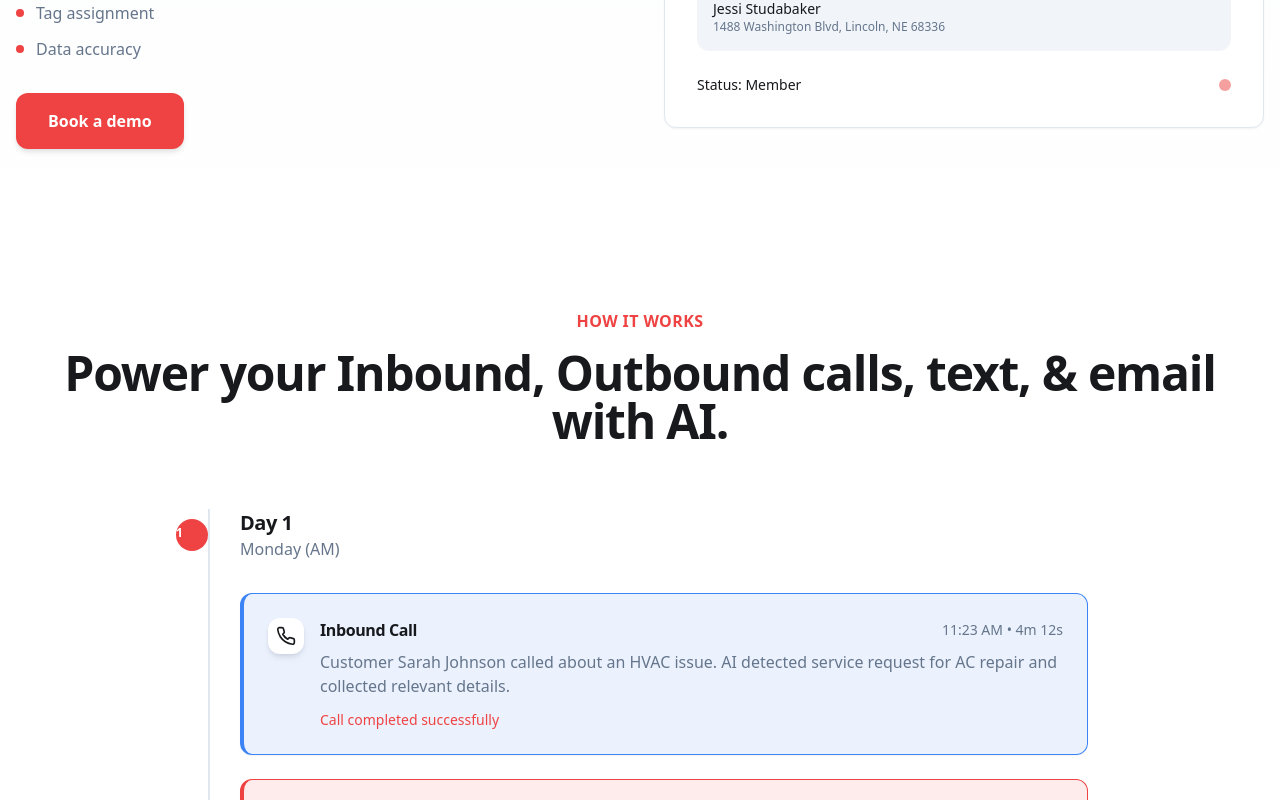
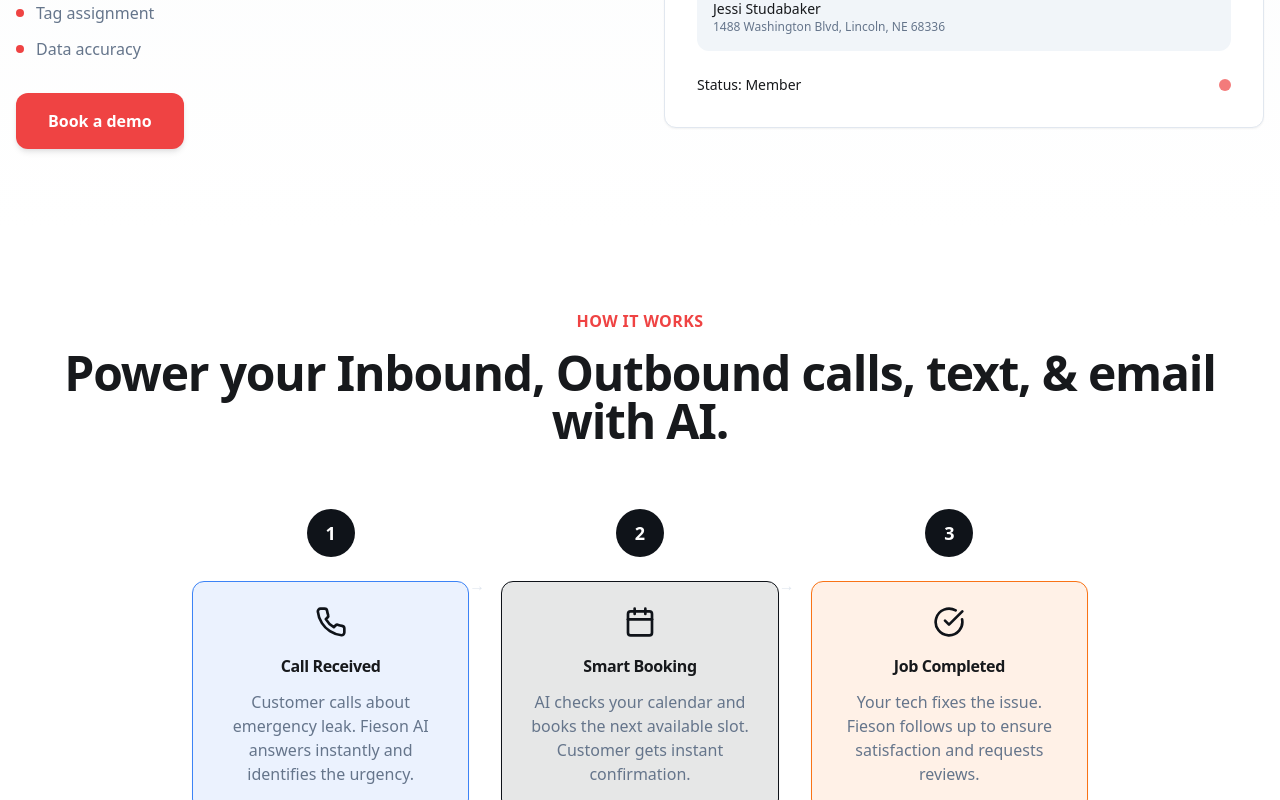
Before and after one commit to leanchain/fieson-landing-hs, a React (Vite) app: page / in a window 1280 px wide. Shown: the part 2000-2800 px from the top of the page. Built offline with nearby package versions, Linux system fonts and the light colour scheme.

Commit message:
Refactor: Simplify How It Works section
Update the "How It Works" section to be simpler and higher-level. Replace all instances of "sameday AI" with "Fieson AI".

```diff
--- a/src/components/CompanyLogos.tsx
+++ b/src/components/CompanyLogos.tsx
@@ -51,7 +51,7 @@ const CompanyLogos = () => {
           </div>
           <div className="text-center">
             <div className="text-4xl lg:text-5xl font-bold text-foreground mb-2">96%</div>
-            <p className="text-muted-foreground">Satisfaction from Sameday customers.</p>
+            <p className="text-muted-foreground">Satisfaction from Fieson customers.</p>
           </div>
         </div>
       </div>
--- a/src/components/Footer.tsx
+++ b/src/components/Footer.tsx
@@ -95,7 +95,7 @@ const Footer = () => {
               <div className="w-8 h-8 bg-primary-foreground rounded-lg flex items-center justify-center">
                 <span className="text-primary font-bold text-lg">S</span>
               </div>
-              <span className="text-xl font-bold">Sameday</span>
+              <span className="text-xl font-bold">Fieson</span>
             </div>
 
             {/* Legal */}
@@ -116,7 +116,7 @@ const Footer = () => {
 
             {/* Copyright */}
             <div className="text-sm text-primary-foreground/80">
-              © Sameday AI Inc. 2025
+              © Fieson AI Inc. 2025
             </div>
           </div>
 
--- a/src/components/HowItWorks.tsx
+++ b/src/components/HowItWorks.tsx
@@ -4,100 +4,22 @@ import { Calendar, Phone, MessageSquare, Star, CheckCircle, Clock } from "lucide
 const HowItWorks = () => {
   const steps = [
     {
-      day: "Day 1",
-      time: "Monday (AM)",
-      steps: [
-        {
-          title: "Inbound Call",
-          time: "11:23 AM • 4m 12s",
-          description: "Customer Sarah Johnson called about an HVAC issue. AI detected service request for AC repair and collected relevant details.",
-          status: "Call completed successfully",
+      title: "Call Received",
+      description: "Customer calls about emergency leak. Fieson AI answers instantly and identifies the urgency.",
       icon: Phone,
       type: "inbound"
     },
     {
-          title: "ST Check",
-          time: "11:28 AM • Automated",
-          description: "AI checked technician availability in ServiceTitan and found 3 possible time slots in customer's area.",
-          status: "Available Techs: 3",
-          icon: CheckCircle,
-          type: "capacity"
-        },
-        {
-          title: "Appt Booked",
-          time: "11:32 AM • Confirmed",
-          description: "Booked appointment for tomorrow at 2:00 PM. AI created service ticket #45982 in ServiceTitan with all customer details.",
-          status: "AI determined appointment priority based on customer description and weather forecast.",
+      title: "Smart Booking",
+      description: "AI checks your calendar and books the next available slot. Customer gets instant confirmation.",
       icon: Calendar,
       type: "ai-powered"
     },
     {
-          title: "SMS Confirm",
-          time: "11:35 AM • Automated",
-          description: "Sent appointment confirmation to (555) 123-4567 with technician details, estimated arrival window, and preparation instructions.",
-          status: "Message delivered",
-          icon: MessageSquare,
-          type: "ai-powered"
-        }
-      ]
-    },
-    {
-      day: "Day 2",
-      time: "Tuesday",
-      steps: [
-        {
-          title: "Reminder",
-          time: "10:00 AM • Automated",
-          description: "Sent service reminder with technician ETA and tracking link. Customer replied 'Thanks' confirming availability.",
-          status: "Customer confirmed",
-          icon: Clock,
-          type: "ai-powered"
-        },
-        {
-          title: "Service Done",
-          time: "3:45 PM • Updated in ST",
-          description: "Technician marked job complete in ServiceTitan. Replaced faulty capacitor and performed system maintenance. Invoice generated.",
-          status: "Service Duration: 1h 15m • Invoice Amount: $328.50",
+      title: "Job Completed",
+      description: "Your tech fixes the issue. Fieson follows up to ensure satisfaction and requests reviews.",
       icon: CheckCircle,
       type: "service-update"
-        }
-      ]
-    },
-    {
-      day: "Day 3",
-      time: "Wednesday",
-      steps: [
-        {
-          title: "Happy Call",
-          time: "11:15 AM • 2m 30s",
-          description: "AI made outbound call to check satisfaction. Customer reported system working perfectly and appreciated fast service.",
-          status: "Customer satisfied",
-          icon: Phone,
-          type: "ai-powered"
-        },
-        {
-          title: "Review Ask",
-          time: "11:18 AM • Automated",
-          description: "Sent SMS with Google review link following positive satisfaction call. Included personalized thank you message.",
-          status: "Awaiting response",
-          icon: MessageSquare,
-          type: "ai-powered"
-        }
-      ]
-    },
-    {
-      day: "Day 5",
-      time: "Friday",
-      steps: [
-        {
-          title: "5★ Review",
-          time: "2:22 PM • Google",
-          description: "Customer left 5-star review on Google. AI flagged positive mention of technician John for manager recognition.",
-          status: "Rating: ★★★★★",
-          icon: Star,
-          type: "ai-powered"
-        }
-      ]
     }
   ];
 
@@ -126,58 +48,34 @@ const HowItWorks = () => {
           </h2>
         </div>
 
-        <div className="relative max-w-4xl mx-auto">
-          {/* Timeline Line */}
-          <div className="absolute left-4 top-0 bottom-0 w-0.5 bg-border hidden md:block" />
-
-          <div className="space-y-12">
-            {steps.map((dayGroup, dayIndex) => (
-              <div key={dayIndex} className="relative">
-                {/* Day Header */}
-                <div className="flex items-center mb-8">
-                  <div className="hidden md:block absolute left-0 w-8 h-8 bg-accent rounded-full flex items-center justify-center -ml-4">
-                    <span className="text-accent-foreground text-xs font-bold">{dayIndex + 1}</span>
-                  </div>
-                  <div className="md:ml-12">
-                    <h3 className="text-xl font-bold text-foreground">{dayGroup.day}</h3>
-                    <p className="text-muted-foreground">{dayGroup.time}</p>
-                  </div>
+        <div className="grid md:grid-cols-3 gap-8 max-w-4xl mx-auto">
+          {steps.map((step, index) => {
+            const Icon = step.icon;
+            return (
+              <div key={index} className="relative">
+                {/* Step Number */}
+                <div className="w-12 h-12 bg-primary rounded-full flex items-center justify-center mx-auto mb-6">
+                  <span className="text-primary-foreground font-bold text-lg">{index + 1}</span>
                 </div>
 
-                {/* Day Steps */}
-                <div className="md:ml-12 space-y-6">
-                  {dayGroup.steps.map((step, stepIndex) => {
-                    const Icon = step.icon;
-                    return (
-                      <Card key={stepIndex} className={`p-6 ${getStepColor(step.type)} border-l-4`}>
-                        <div className="flex items-start space-x-4">
-                          <div className="p-2 bg-background rounded-lg shadow-soft">
-                            <Icon className="w-5 h-5 text-foreground" />
+                {/* Step Card */}
+                <Card className={`p-6 text-center ${getStepColor(step.type)}`}>
+                  <div className="mb-4">
+                    <Icon className="w-8 h-8 text-primary mx-auto" />
                   </div>
-                          <div className="flex-1">
-                            <div className="flex items-center justify-between mb-2">
-                              <h4 className="font-semibold text-foreground">{step.title}</h4>
-                              <span className="text-sm text-muted-foreground">{step.time}</span>
+                  <h4 className="font-bold text-foreground mb-3">{step.title}</h4>
+                  <p className="text-muted-foreground">{step.description}</p>
+                </Card>
+
+                {/* Arrow */}
+                {index < steps.length - 1 && (
+                  <div className="hidden md:block absolute top-16 -right-4 text-border">
+                    →
                   </div>
-                            <p className="text-muted-foreground mb-3">{step.description}</p>
-                            <div className="text-sm font-medium text-accent">{step.status}</div>
+                )}
               </div>
-                        </div>
-                      </Card>
             );
           })}
-                </div>
-              </div>
-            ))}
-          </div>
-
-          {/* Completion Badge */}
-          <div className="text-center mt-12">
-            <div className="inline-flex items-center space-x-2 bg-accent text-accent-foreground px-6 py-3 rounded-full font-semibold">
-              <CheckCircle className="w-5 h-5" />
-              <span>Cycle Complete - 5 days</span>
-            </div>
-          </div>
         </div>
       </div>
     </section>
--- a/src/components/Testimonials.tsx
+++ b/src/components/Testimonials.tsx
@@ -8,7 +8,7 @@ const Testimonials = () => {
       title: "Owner",
       company: "Thompson Family Plumbing",
       image: "/api/placeholder/80/80",
-      quote: "The Sameday AI team responds so quickly that sometimes we joke that their own employees might be AI.",
+      quote: "The Fieson AI team responds so quickly that sometimes we joke that their own employees might be AI.",
       rating: 5,
       years: "2 years",
       responseTime: "15 mins"
@@ -42,7 +42,7 @@ const Testimonials = () => {
       title: "COO",
       company: "Rove Pest Control",
       image: "/api/placeholder/80/80",
-      quote: "We just had our 2nd week in a row of zero missed Google Local Services calls. This is pretty cool to see since implementing Sameday.",
+      quote: "We just had our 2nd week in a row of zero missed Google Local Services calls. This is pretty cool to see since implementing Fieson.",
       rating: 5
     },
     {
@@ -64,7 +64,7 @@ const Testimonials = () => {
             Hands-on setup and support for optimal AI performance.
           </h2>
           <p className="text-lg text-muted-foreground max-w-3xl mx-auto">
-            Experience firsthand how the Sameday AI team is renowned for their exceptional support
+            Experience firsthand how the Fieson AI team is renowned for their exceptional support
             and lightning-fast response times, often leading customers to think they must be AI themselves.
           </p>
         </div>
@@ -103,7 +103,7 @@ const Testimonials = () => {
                 </div>
                 <div className="text-center">
                   <div className="text-4xl font-bold mb-2">{testimonials[0].years}</div>
-                  <div className="text-primary-foreground/80">As a Sameday Customer</div>
+                  <div className="text-primary-foreground/80">As a Fieson Customer</div>
                 </div>
               </div>
             </div>
--- a/src/components/UseCases.tsx
+++ b/src/components/UseCases.tsx
@@ -12,7 +12,7 @@ const UseCases = () => {
       name: "AI DISPATCHER",
       icon: Phone,
       title: "AI Dispatcher",
-      description: "Efficiently prioritize high-value jobs, manage capacity, assign tags, and ensure data accuracy with Sameday's AI Dispatcher.",
+      description: "Efficiently prioritize high-value jobs, manage capacity, assign tags, and ensure data accuracy with Fieson's AI Dispatcher.",
       features: ["Job prioritization", "Capacity management", "Tag assignment", "Data accuracy"],
     },
     {
@@ -20,7 +20,7 @@ const UseCases = () => {
       name: "AI CSR",
       icon: MessageSquare,
       title: "AI CSR",
-      description: "Easily handle customer inquiries, billing, rescheduling, follow-ups, and reminders with Sameday's AI CSR.",
+      description: "Easily handle customer inquiries, billing, rescheduling, follow-ups, and reminders with Fieson's AI CSR.",
       features: ["Customer inquiries", "Billing support", "Rescheduling", "Follow-ups"],
     },
     {
@@ -28,7 +28,7 @@ const UseCases = () => {
       name: "AI Sales",
       icon: DollarSign,
       title: "AI Salesperson",
-      description: "Sell Memberships, Negotiate Payment Plans, Upsell Packages at Any Hour of the Day with Sameday's AI Sales Agent",
+      description: "Sell Memberships, Negotiate Payment Plans, Upsell Packages at Any Hour of the Day with Fieson's AI Sales Agent",
       features: ["Membership sales", "Payment plans", "Upselling", "24/7 availability"],
     },
     {
@@ -36,7 +36,7 @@ const UseCases = () => {
       name: "AI Receptionist",
       icon: Users,
       title: "AI Receptionist",
-      description: "Sameday's AI answering service will speak with customers and book appointments — just like your best salesperson.",
+      description: "Fieson's AI answering service will speak with customers and book appointments — just like your best salesperson.",
       features: ["Appointment booking", "Customer service", "Call routing", "Professional communication"],
     },
   ];
@@ -107,7 +107,7 @@ const UseCases = () => {
                       <div className="w-8 h-8 bg-accent rounded-lg flex items-center justify-center">
                         <span className="text-accent-foreground font-bold text-sm">S</span>
                       </div>
-                      <span className="font-semibold">Sameday AI</span>
+                      <span className="font-semibold">Fieson AI</span>
                     </div>
                     <div className="text-sm text-muted-foreground">Live</div>
                   </div>
--- a/src/index.css
+++ b/src/index.css
@@ -2,7 +2,7 @@
 @tailwind components;
 @tailwind utilities;
 
-/* Sameday AI Design System - HSL Colors Only */
+/* Fieson AI Design System - HSL Colors Only */
 
 @layer base {
   :root {
--- a/src/pages/Industries.tsx
+++ b/src/pages/Industries.tsx
@@ -10,11 +10,11 @@ const Industries = () => {
   const features = [
     {
       title: "Material and crew coordination",
-      description: "Sameday efficiently manages logistics for materials delivery and team assignments across multiple job sites."
+      description: "Fieson efficiently manages logistics for materials delivery and team assignments across multiple job sites."
     },
     {
       title: "Smart scope assessment",
-      description: "Sameday AI gathers initial info about roof type, size, and problems to prepare accurate quotes and dispatch appropriate crews."
+      description: "Fieson AI gathers initial info about roof type, size, and problems to prepare accurate quotes and dispatch appropriate crews."
     },
     {
       title: "Weather-adaptive scheduling",
@@ -33,7 +33,7 @@ const Industries = () => {
     },
     {
       title: "Peak season support",
-      description: "Storm season? No problem. Sameday handles high call volumes during peak seasons without overstretching any member of your team."
+      description: "Storm season? No problem. Fieson handles high call volumes during peak seasons without overstretching any member of your team."
     },
     {
       title: "Automated follow-ups",
@@ -54,7 +54,7 @@ const Industries = () => {
 
   const stats = [
     { value: "~92%", label: "Reported booking rate" },
-    { value: "4.8 out of 5", label: "Satisfaction amongst Sameday customers" },
+    { value: "4.8 out of 5", label: "Satisfaction amongst Fieson customers" },
     { value: "100%", label: "Phone calls answered" }
   ];
 
@@ -96,7 +96,7 @@ const Industries = () => {
                 </h1>
                 <p className="text-xl text-muted-foreground mb-8">
                   Nail down more leads and raise the bar on customer service with
-                  Sameday AI's dedicated roofer answering service.
+                  Fieson AI's dedicated roofer answering service.
                 </p>
                 <Button variant="demo" size="lg">
                   BOOK A DEMO
@@ -258,7 +258,7 @@ const Industries = () => {
                 Win, again and again
               </h2>
               <p className="text-lg text-muted-foreground">
-                Sameday never misses a call, never forgets to follow up, and always shows up for work.
+                Fieson never misses a call, never forgets to follow up, and always shows up for work.
               </p>
             </div>
 
@@ -288,7 +288,7 @@ const Industries = () => {
         {/* CTA Section */}
         <section className="py-20 bg-primary text-primary-foreground">
           <div className="container mx-auto px-4 text-center">
-            <h2 className="text-4xl font-bold mb-6">Give Sameday a try!</h2>
+            <h2 className="text-4xl font-bold mb-6">Give Fieson a try!</h2>
             <p className="text-xl mb-8 opacity-90">
               Turn on the faucet to new, qualified appointments as soon as today. Submit your email and book a demo.
             </p>
--- a/src/pages/Pricing.tsx
+++ b/src/pages/Pricing.tsx
@@ -63,23 +63,23 @@ const Pricing = () => {
     General: [
       {
         id: "residential-commercial",
-        question: "Can Sameday AI handle both residential and commercial jobs?",
-        answer: "Yes! Sameday AI adapts to the unique needs of both. It understands the priorities of residential customers and the SLAs of commercial clients, ensuring the right response and scheduling every time."
+        question: "Can Fieson AI handle both residential and commercial jobs?",
+        answer: "Yes! Fieson AI adapts to the unique needs of both. It understands the priorities of residential customers and the SLAs of commercial clients, ensuring the right response and scheduling every time."
       },
       {
         id: "phone-number",
         question: "Do I need to change by business phone number?",
-        answer: "No! Sameday AI provides a number you can forward calls to or integrate directly with your phone system, like ServiceTitan Phones Pro. Miss a call? Just transfer it to your AI agent."
+        answer: "No! Fieson AI provides a number you can forward calls to or integrate directly with your phone system, like ServiceTitan Phones Pro. Miss a call? Just transfer it to your AI agent."
       },
       {
         id: "contract",
-        question: "Do I have to sign a contract to use Sameday?",
+        question: "Do I have to sign a contract to use Fieson?",
         answer: "No, never! As former home service business owners, we believe in earning your business every day—no long-term commitments, just results."
       },
       {
         id: "sign-up",
-        question: "How do I sign up for Sameday AI?",
-        answer: "Schedule a demo! Our AI experts will walk you through the platform and customize Sameday AI to fit seamlessly into your daily operations. Most people can start taking calls in just 15 minutes."
+        question: "How do I sign up for Fieson AI?",
+        answer: "Schedule a demo! Our AI experts will walk you through the platform and customize Fieson AI to fit seamlessly into your daily operations. Most people can start taking calls in just 15 minutes."
       }
     ],
     Features: [
@@ -92,14 +92,14 @@ const Pricing = () => {
     Integration: [
       {
         id: "servicetitan",
-        question: "Does Sameday integrate with ServiceTitan?",
-        answer: "Yes! Sameday has deep integration with ServiceTitan and other popular field service management platforms."
+        question: "Does Fieson integrate with ServiceTitan?",
+        answer: "Yes! Fieson has deep integration with ServiceTitan and other popular field service management platforms."
       }
     ],
     Other: [
       {
         id: "partnership",
-        question: "Are you looking to partner with or resell Sameday's AI?",
+        question: "Are you looking to partner with or resell Fieson's AI?",
         answer: "We would love to help. Give us a call to talk about our partnership and reseller benefits."
       }
     ]
@@ -296,7 +296,7 @@ const Pricing = () => {
           <div className="container mx-auto px-4">
             <div className="max-w-2xl mx-auto text-center">
               <h2 className="text-3xl font-bold text-foreground mb-6">
-                Are you looking to partner with or resell Sameday's AI?
+                Are you looking to partner with or resell Fieson's AI?
               </h2>
               <p className="text-lg text-muted-foreground mb-8">
                 We would love to help. Give us a call to talk about our partnership and reseller benefits.
```
Lines whose indentation alone changed are shown as unchanged.
